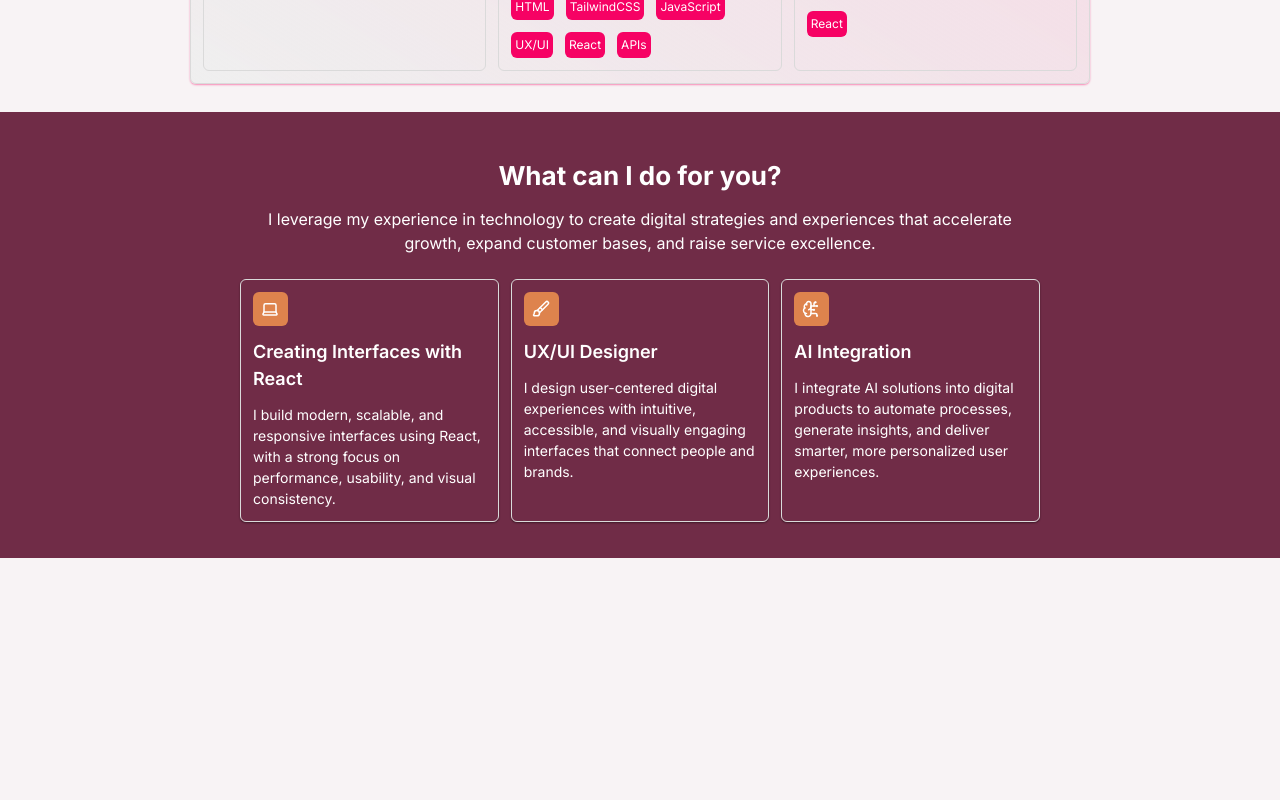
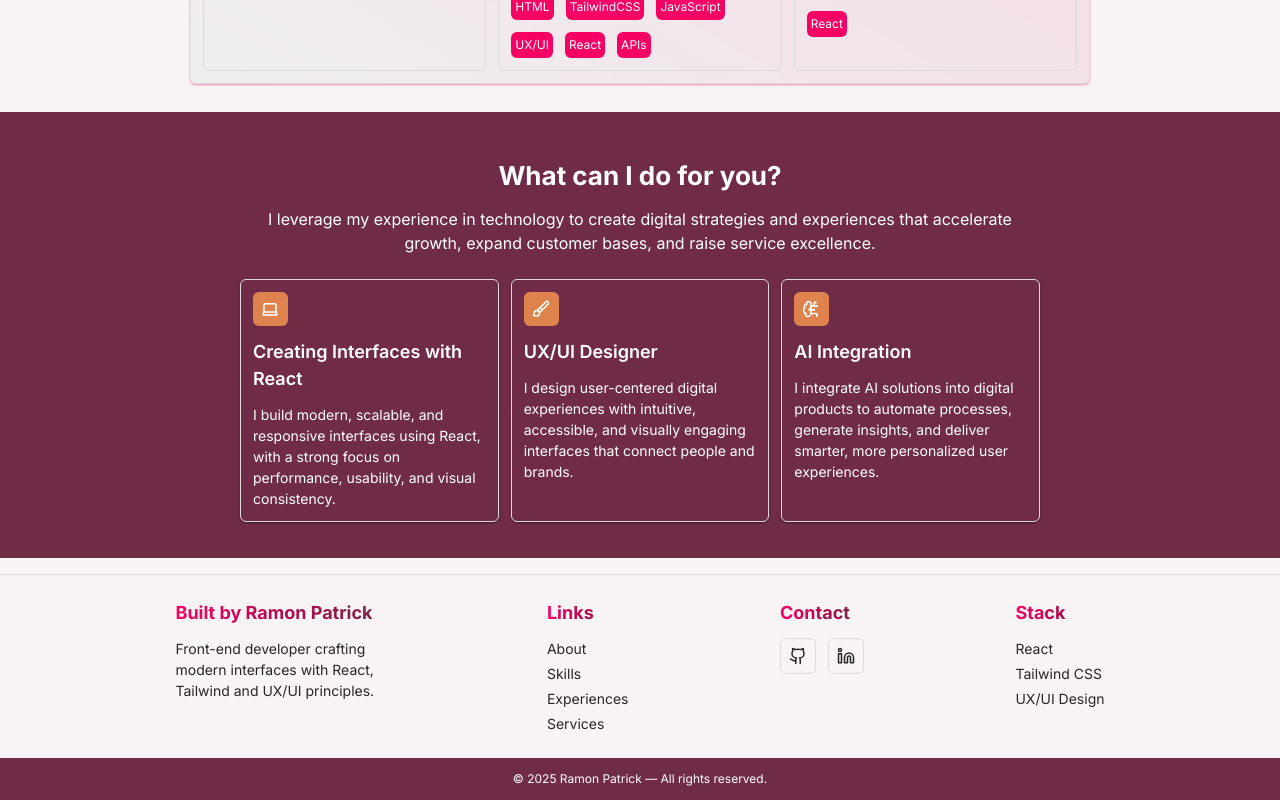
Before and after one commit to ramoncode-exe/my-new-webpage, a React (Vite) app: page / in a window 1280 px wide. Shown: the part 983-1783 px from the top of the page. Before the commit the page ends 1557 px from the top, so only its background shows below. Built offline with nearby package versions, Linux system fonts and the light colour scheme.

Commit message:
Added Footer - New Section

```diff
--- a/src/App.jsx
+++ b/src/App.jsx
@@ -2,6 +2,7 @@ import Header from "./components/Header"
 import Home from "./components/Home"
 import Projects from "./components/Projects"
 import Services from "./components/Services"
+import Footer from "./components/Footer"
 
 export default function App() {
 
@@ -11,6 +12,7 @@ export default function App() {
       <Home />
       <Projects />
       <Services />
+      <Footer />
     </>
   )
 }
--- /dev/null
+++ b/src/components/Footer.jsx
@@ -0,0 +1,69 @@
+import { Github, Linkedin } from 'lucide-react';
+
+export default function Footer() {
+    return (
+        <footer className='border-t border-[#dadada] font-inter'>
+            <div className="flex justify-evenly p-6 max-lg:flex-col max-lg:items-center max-lg:gap-6 max-lg:text-center">
+                <div>
+                    <h2 className="text-[18px] font-bold bg-gradient-to-l from-[#702c47] via-[#b00b4d] to-[#f60264] text-transparent bg-clip-text">
+                        Built by Ramon Patrick
+                    </h2>
+                    <p className='text-[14px] mt-3 max-w-[220px]'>
+                        Front-end developer crafting modern interfaces with React, Tailwind and UX/UI principles.
+                    </p>
+                </div>
+
+                <div>
+                    <h2 className="text-[18px] font-bold bg-gradient-to-l from-[#702c47] via-[#b00b4d] to-[#f60264] text-transparent bg-clip-text">
+                        Links
+                    </h2>
+                    <ul className="text-[14px] mt-3 space-y-1">
+                        <li className="hover:text-[#781d42] cursor-pointer">About</li>
+                        <li className="hover:text-[#781d42] cursor-pointer">Skills</li>
+                        <li className="hover:text-[#781d42] cursor-pointer">Experiences</li>
+                        <li className="hover:text-[#781d42] cursor-pointer">Services</li>
+                    </ul>
+                </div>
+
+                <div>
+                    <h2 className='text-[18px] font-bold bg-gradient-to-l from-[#702c47] via-[#b00b4d] to-[#f60264] text-transparent bg-clip-text'>
+                        Contact
+                    </h2>
+                    <div className="flex gap-3 mt-3 justify-center">
+                        <a
+                            href='https://github.com/ramoncode-exe'
+                            target='_blank'
+                            className="border p-2 border-[#dadada] rounded-md hover:bg-[#e3e3e3]"
+                        >
+                            <Github size={18} />
+                        </a>
+                        <a
+                            href='https://www.linkedin.com/in/ramonprog/'
+                            target='_blank'
+                            className="border p-2 border-[#dadada] rounded-md hover:bg-[#e3e3e3]"
+                        >
+                            <Linkedin size={18} />
+                        </a>
+                    </div>
+                </div>
+
+                <div>
+                    <h2 className='text-[18px] font-bold bg-gradient-to-l from-[#702c47] via-[#b00b4d] to-[#f60264] text-transparent bg-clip-text'>
+                        Stack
+                    </h2>
+                    <ul className="text-[14px] mt-3 space-y-1">
+                        <li>React</li>
+                        <li>Tailwind CSS</li>
+                        <li>UX/UI Design</li>
+                    </ul>
+                </div>
+            </div>
+
+            <div className='p-3 bg-[#702c47] text-white'>
+                <p className='text-center text-[12px]'>
+                    © 2025 Ramon Patrick — All rights reserved.
+                </p>
+            </div>
+        </footer>
+    );
+}
```
